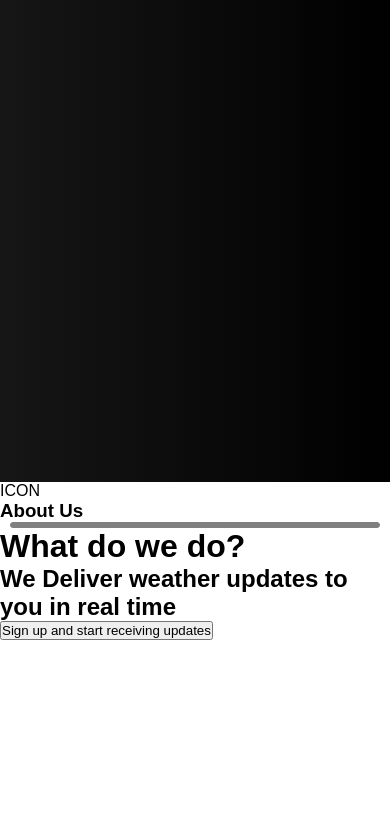
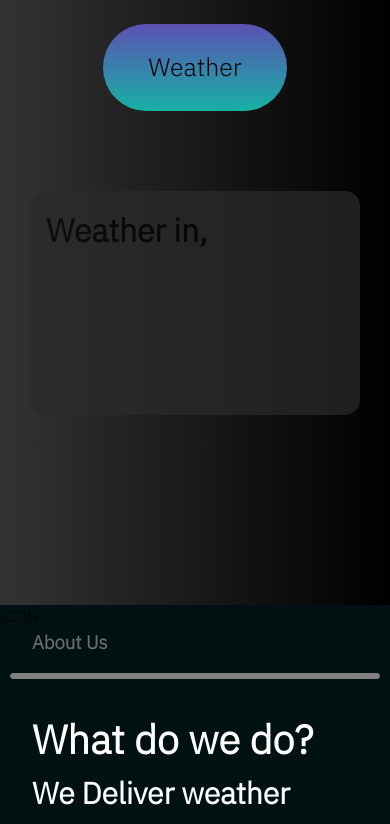
Before and after one commit to Ben-Weisbard/Weather-App, a plain HTML site: page index.html in a window 390 px wide. Shown: the part 570-1394 px from the top of the page. Before the commit the page ends 1210 px from the top, so only its background shows below. Drawn offline with Linux system fonts and the light colour scheme.

Commit message:
Update styles.css

```diff
--- a/styles.css
+++ b/styles.css
@@ -2,7 +2,7 @@
     box-sizing: border-box;
     margin: 0;
     padding: 0;
-    font-family: 'Kumbh Sans', sans-serif;
+    font-family: 'IBM Plex Sans Arabic', sans-serif;
     scroll-behavior: smooth;
   }
 
@@ -73,7 +73,6 @@
     display: flex;
     justify-content: center;
     align-items: center;
-    padding: 0 1rem;
     width: 100%;
   }
 
@@ -91,7 +90,7 @@
     background: #833ab4;
     background: -webkit-linear-gradient(to right, #f9fc45, #1dfdea, #3a56b4);
     background: linear-gradient(to right, #f9fc45, #1dfdea, #3a56b4);
-    color: rgb(83, 83, 83);
+    color: rgb(0, 0, 0);
     transition: all 0.3s ease;
   }
 
@@ -198,14 +197,16 @@
 
 .hero{
   background: #000000;
-  background: linear-gradient(to right, #161616, #000000);
-  padding-bottom: 50%;
+  background: linear-gradient(to right, #252525, #000000);
 }
 
 .hero__container {
   margin: 0 auto;
-  height: 90%;
   padding: 30px;
+}
+
+.hero__container img {
+  size-adjust: 10px;
 }
 
 .hero__heading {
@@ -215,6 +216,7 @@
 }
 
 .hero__heading span {
+  margin: 0;
   background: #1dfdea;
   background: linear-gradient(to right, #1dfdea, #002fff);
   background-size: 100%;
@@ -225,8 +227,9 @@
 }
 
 .hero__description {
+  padding: 0;
   font-size: 60px;
-  background: #981dfd;
+  background: #1d98fd;
   -webkit-background-clip: text;
   -moz-background-clip: text;
   -webkit-text-fill-color: transparent;
@@ -252,27 +255,39 @@
   outline: none;
 }
 
+.main__btn:hover {
+  transform: scale(1.05);
+  animation: all ease;
+}
+
 .main__btn a {
   position: relative;
   z-index: 2;
-  color: #fff;
+  color: rgb(0, 0, 0);
   text-decoration: none;
 }
 
 @media (max-width: 960px) {
   .hero{
     background: #000000;
-    background: linear-gradient(to right, #161616, #000000);
-    padding-bottom: 150%;
+    background: linear-gradient(to right, #333333, #000000);
+  }
+
+  .hero__container {
+    margin: 0 auto;
   }
 
   .hero__heading {
-    font-size: 45px;
-    margin-bottom: 24px;
+    text-align: center;
+    align-items: center;
+    justify-content: center;
+    align-items: center;
+    font-size: 60px;
     color: #fff;
   }
 
   .hero__heading span {
+    font-size: 80px;
     background: #1dfdea;
     background: linear-gradient(to top, #1dfdea, #1900ff);
     background-size: 100%;
@@ -284,8 +299,9 @@
   }
 
   .hero__description {
-    font-size: 25px;
-    background: #981dfd;
+    font-size: 40px;
+    background: #1d98fd;
+    text-align: center;
     -webkit-background-clip: text;
     -moz-background-clip: text;
     -webkit-text-fill-color: transparent;
@@ -296,14 +312,14 @@
     display: flex;
     align-items: center;
     justify-content: center;
-    padding: 15px 35px;
+    padding: 25px 45px;
     margin: auto;
     background: #1dfdea;
     background: linear-gradient(to top, #17b1a4, #5b51b3);
     background-size: 100%;
-    font-size: 15px;
+    font-size: 25px;
     border: none;
-    border-radius: 8px;
+    border-radius: 50px;
     outline: none;
     margin-top: 1rem;
     cursor: pointer;
@@ -315,7 +331,101 @@
   .main__btn a {
     position: relative;
     z-index: 2;
-    color: #fff;
+    color: #000;
     text-decoration: none;
   }
 }
+
+
+
+.main__container {
+  background: #011;
+}
+
+.main__content hr {
+}
+
+.main__content {
+  font-size: 20px;
+  color: rgb(126, 126, 126);
+  padding: 2rem;
+}
+
+.main__content h1 {
+  font-family: 'IBM Plex Sans Arabic', sans-serif;
+  color: #fff;
+}
+
+.main__content h2 {
+  font-family: 'IBM Plex Sans Arabic', sans-serif;
+  color: #fff;
+  padding-bottom: 1rem;
+}
+
+.main__about {
+  font-family: 'IBM Plex Sans Arabic', sans-serif;
+  padding-left: 2rem;
+  padding-bottom: 1rem;
+  color: #6b6b6b;
+}
+
+.main__btn2 {
+  display: flex;
+  align-items: center;
+  justify-content: center;
+  background: #1dfdea;
+  background: linear-gradient(to top, #17b1a4, #5b51b3);
+  background-size: 100%;
+  border: none;
+  border-radius: 4px;
+  outline: none;
+  margin-top: 2rem;
+  cursor: pointer;
+  position: relative;
+  transition: all 0.35s;
+  outline: none;
+}
+
+@media (max-width: 960px) {
+  .main__btn2 {
+    padding: 15px;
+    font-size: 20px;
+    border-radius: 50px;
+  }
+}
+
+@media (min-width: 960px) {
+  .main__content h2 {
+    padding-bottom: 0;
+    margin: 0;
+  }
+
+  .main__btn2 {
+    padding: 15px;
+    font-size: 20px;
+    border-radius: 4px;
+  }
+}
+
+.main__btn2:hover {
+  transform: scale(1.05);
+  animation: all ease;
+}
+
+.weather {
+  padding-top: 5rem;
+  padding-bottom: 10rem;
+}
+
+.weather__box{
+  padding: 1rem;
+  padding-bottom: 10rem;
+  background: #2b2b2b;
+  border: white;
+  border-radius: 15px;
+  opacity: 70%;
+}
+
+.weather__heading {
+  font-family: 'IBM Plex Sans Arabic', sans-serif;
+}
```
